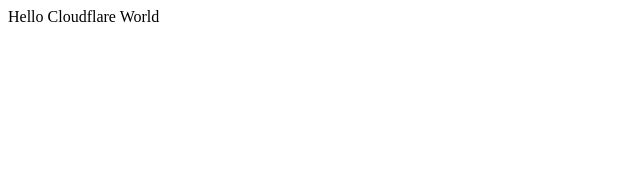
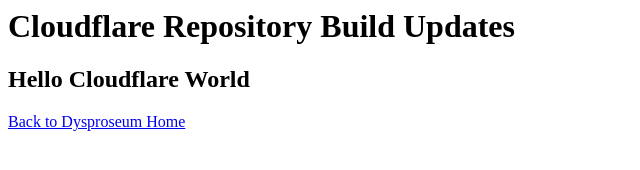
Before and after one commit to dysproseum/cloudflare-test, a plain HTML site: page index.html in a window 1280 px wide. Shown: the whole page, without its empty margins (0-640 px from the left). Drawn offline with Linux system fonts and the light colour scheme.

Commit message:
Add link back to homepage

```diff
--- a/index.html
+++ b/index.html
@@ -1 +1,7 @@
-Hello Cloudflare World
+<h1>Cloudflare Repository Build Updates</h1>
+
+<h2>Hello Cloudflare World</h2>
+
+<p>
+<a href="https://dysproseum.com/">Back to Dysproseum Home</a>
+</p>
```
